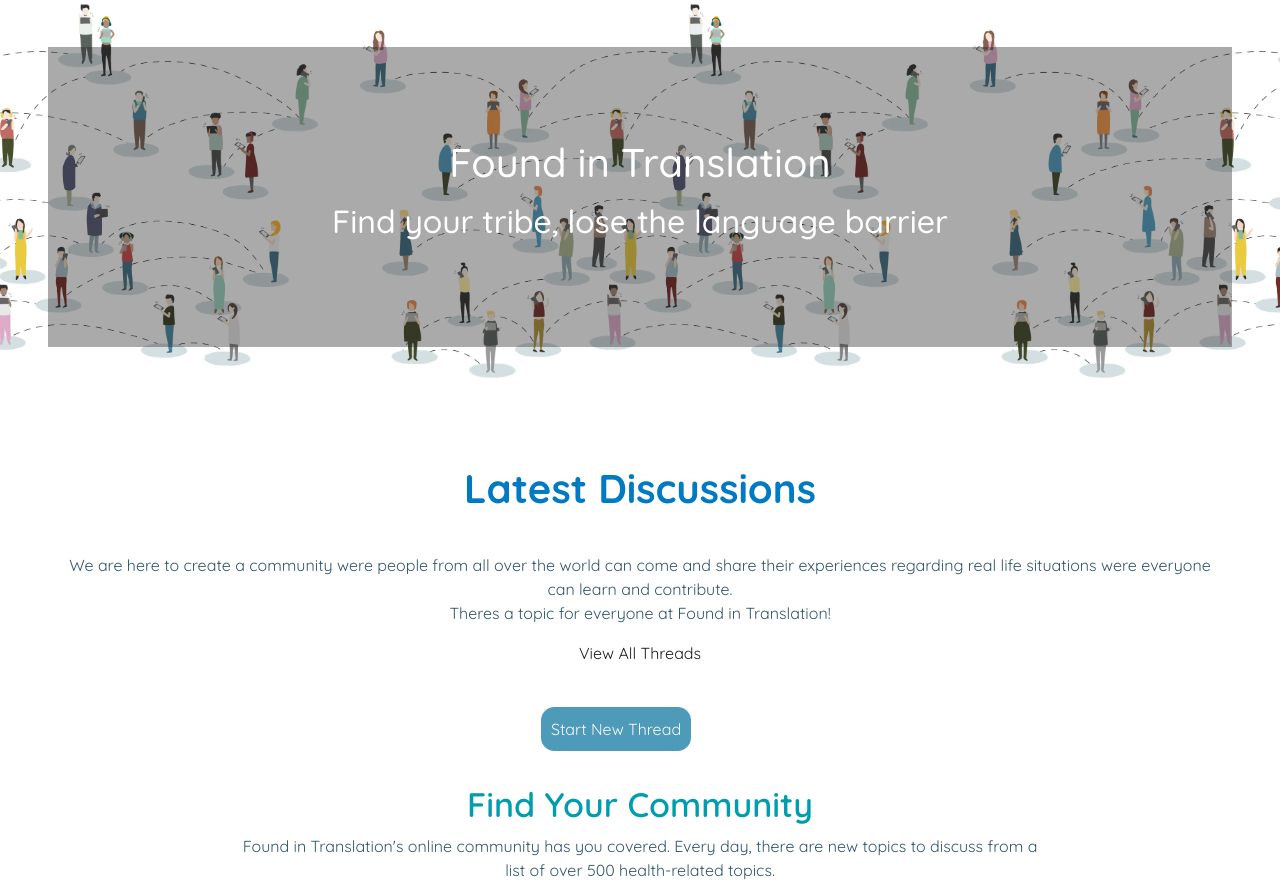
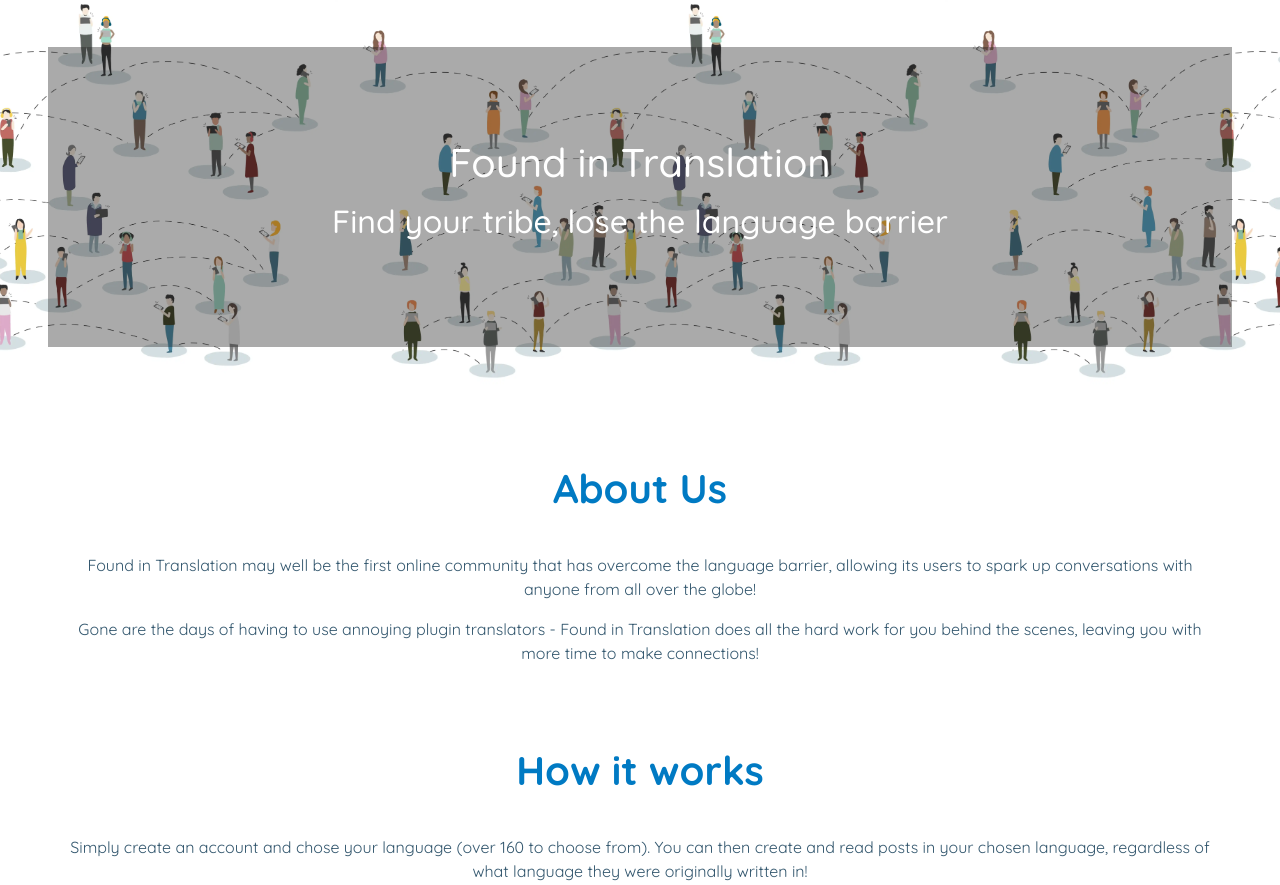
Before and after one commit to andrewdempsey2018/Found-In-Translation, a Flask app: page / in a window 1280 px wide. Shown: the part 145-1030 px from the top of the page. Run offline with Flask 2, Linux system fonts and the light colour scheme; data that the repository does not hold is empty; some libraries are stand-ins or nearby versions; grey boxes are pictures that could not be loaded.

Commit message:
add about us & how it works section

```diff
--- a/templates/index.html
+++ b/templates/index.html
@@ -15,16 +15,24 @@
 </div>
 
 <section>
-    <h3 class="text-center header-content">Latest Discussions</h3>
-    <p class="summary-text text-center">We are here to create a community were
-        people from all over the world can come and
-        share their experiences regarding real life situations were everyone can
-        learn and contribute.<br>
-        Theres a topic for everyone at Found in Translation!
-    </p>
-    <p class="text-center view-more-threads"><a
-            href="{{url_for('get_all_threads')}}" class="view-more-thread">View
-            All Threads</a></p>
+    <h3 class="text-center header-content">About Us</h3>
+    <p class="summary-text text-center">Found in Translation may well be the first online community that has overcome the
+        language barrier, allowing its users to spark up conversations with anyone from all over the globe!</p>
+
+    <p class="summary-text text-center">Gone are the days of having to use annoying plugin translators
+        - Found in Translation does all the hard work for you behind
+        the scenes, leaving you with more time to make connections!  </p>
+
+    <h3 class="text-center header-content">How it works</h3>
+
+        <p class="summary-text text-center">Simply create an account and chose your language (over 160 to choose from). You can then create and
+            read posts in your chosen language, regardless of what language they were originally written in!</p>
+
+        <p class="summary-text text-center">Theres a topic for everyone at Found in Translation!</p>
+
+        <hr>
+
+        <h3 class="text-center header-content">Recent Posts</h3>
 
     <div class="topthread-container">
         <div class="row">
@@ -35,6 +43,12 @@
                         class="view-more-thread">{{ thread.subject }}</a></h4>
             </div>
             {% endfor %}
+
+
+
+
+
+
             <div class="col-sm id-thread reply-button w-100">
                 <div class="replybutton">
                     <!-- Button trigger modal -->
```
